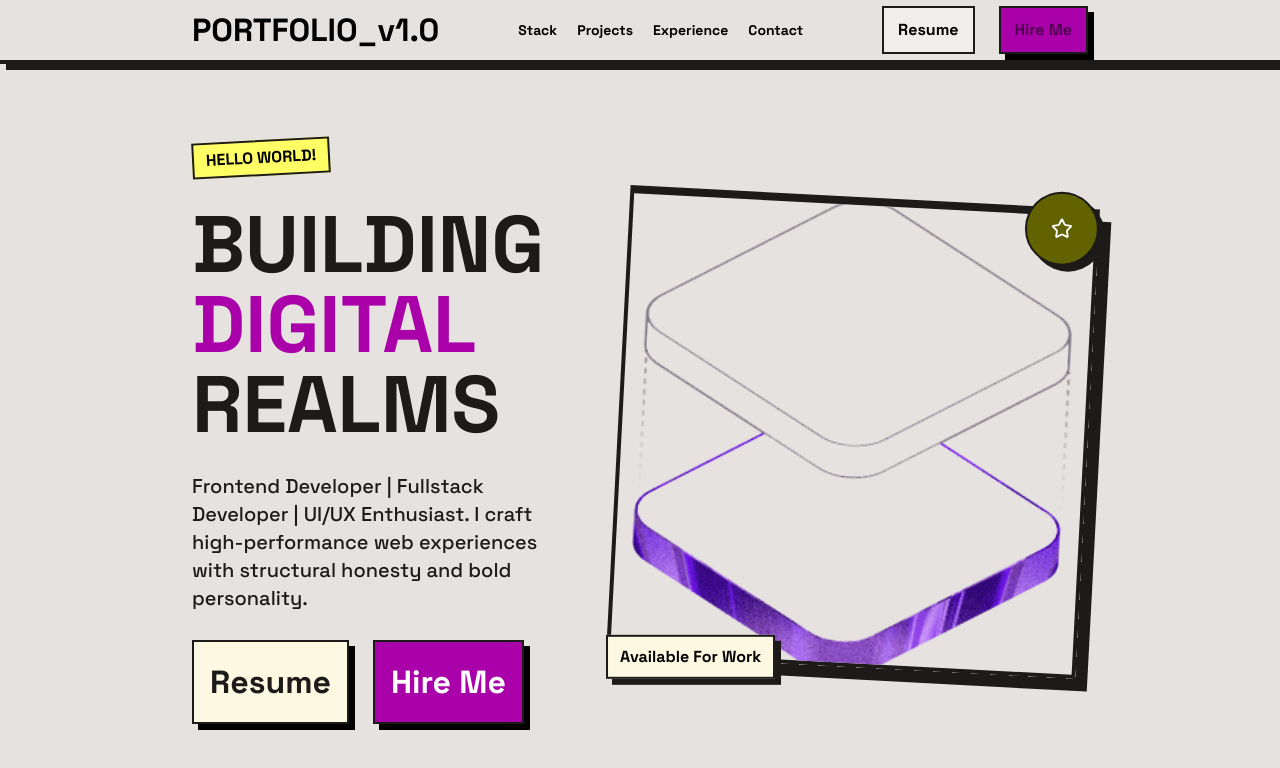
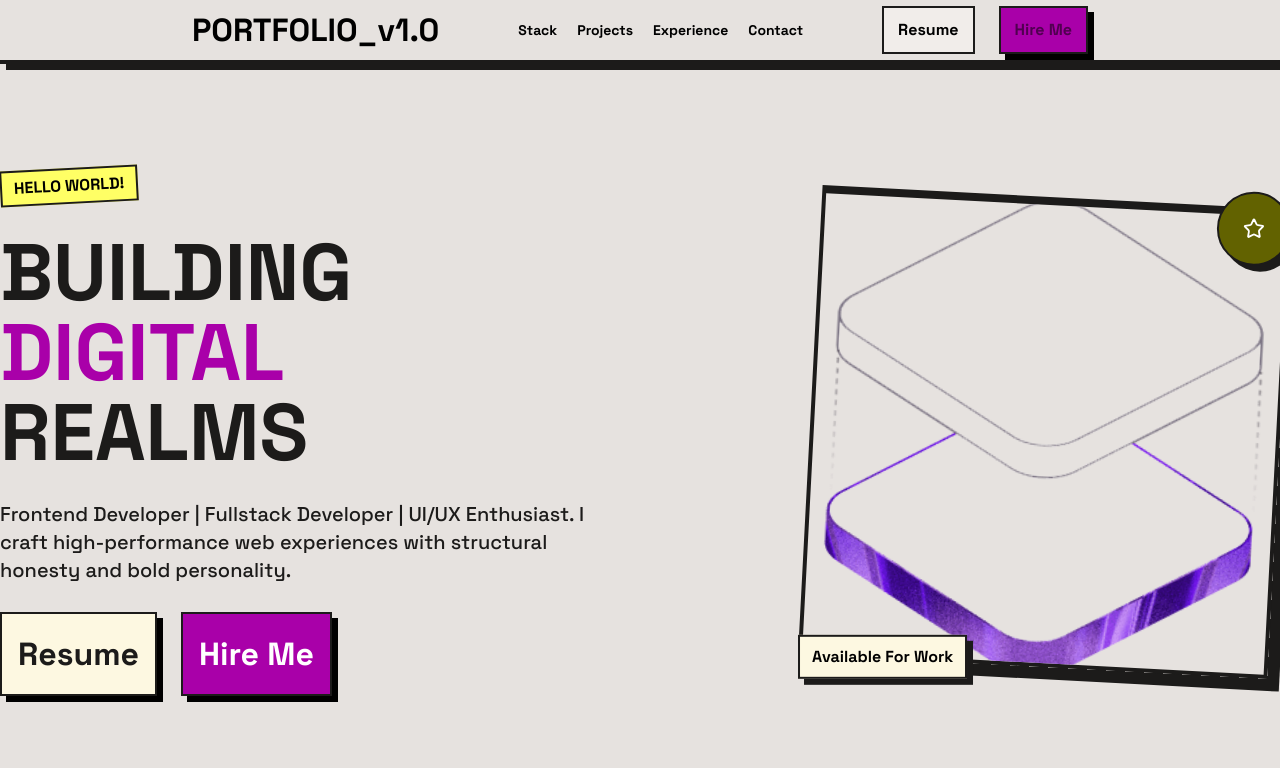
Before and after one commit to rikkriuk/portofolio, a React (Vite) app: page / in a window 1280 px wide. Shown: the top 768 px of the page. Built offline with nearby package versions, Linux system fonts and the light colour scheme.

Commit message:
refactor: adjust hero section

```diff
--- a/src/screens/home/components/HeroSection.tsx
+++ b/src/screens/home/components/HeroSection.tsx
@@ -5,7 +5,7 @@ import { Star } from "lucide-react";
 
 const HeroSection = () => {
    return (
-      <section className="relative flex justify-between items-center md:gap-10 min-h-[92vh] flex-col-reverse px-8 lg:px-24 lg:flex-row xl:px-48">
+      <section className="relative flex justify-between items-center md:gap-10 min-h-[92vh] flex-col-reverse lg:flex-row">
          <div className="space-y-7 flex-1">
             <Badge
                label="HELLO WORLD!"
```
